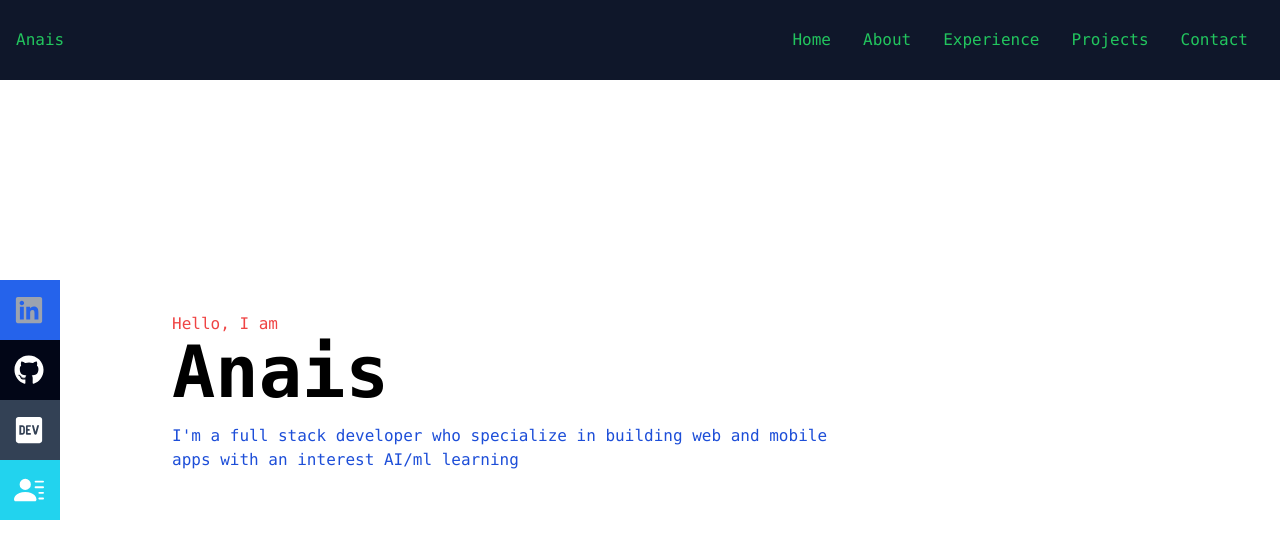
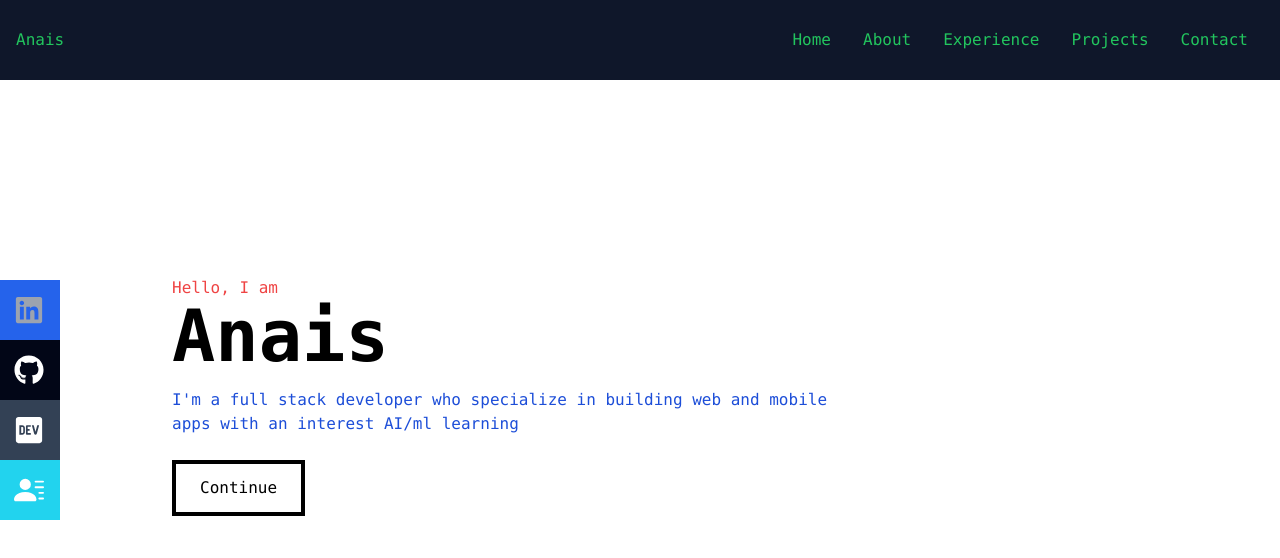
Before and after one commit to Anais-Z/Portfolio-Website, a React (Create React App) app: page / in a window 1280 px wide. Shown: the top 558 px of the page. Built offline with nearby package versions, Linux system fonts and the light colour scheme.

Commit message:
Applied some styling to the button.

```diff
--- a/src/components/Home.js
+++ b/src/components/Home.js
@@ -13,6 +13,10 @@ const Home = () => {
           AI/ml learning
         </h2>
 
+        <div>
+        <button className='text-black border-4 border-black px-6 py-3 my-2 flex items-center hover:bg-black hover:text-white'> Continue</button>
+      </div>
+
       </div>
 
 
```
